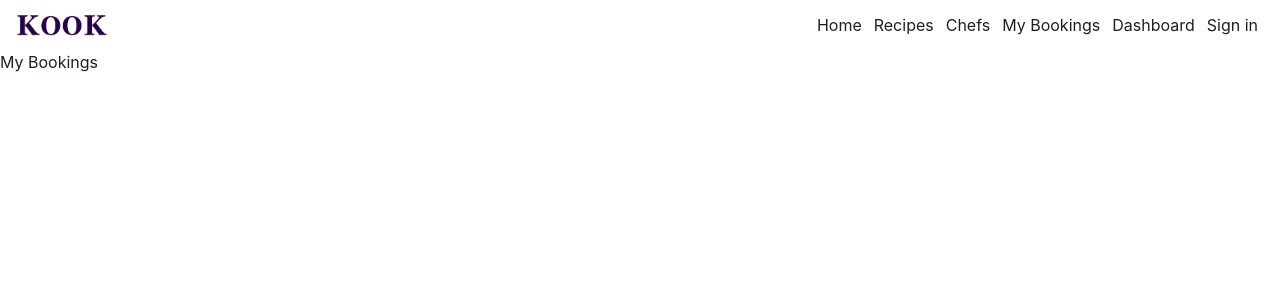
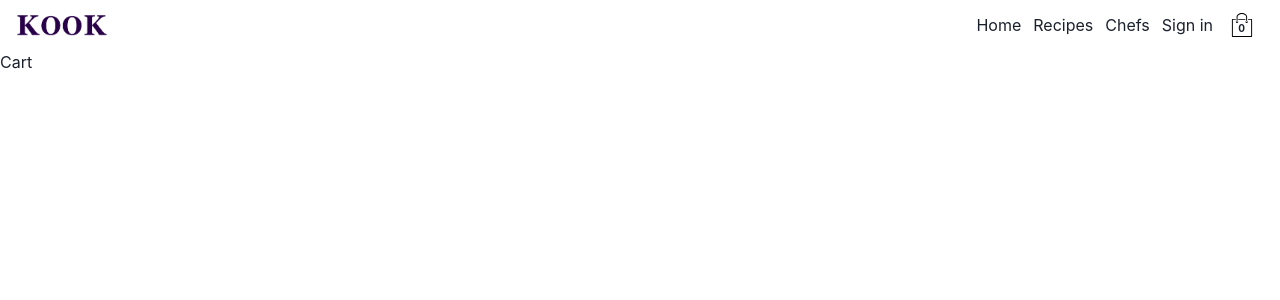
Before and after one commit to cdrmr18/kook-web, a React (Create React App) app: page /bookings in a window 1280 px wide. Shown: the top 300 px of the page. Built offline with nearby package versions, Linux system fonts and the light colour scheme; no server answers; the database is empty.

Commit message:
added cart & cart drop down

```diff
--- /dev/null
+++ b/src/components/cartDropdown/cartDropdown.component.jsx
@@ -0,0 +1,15 @@
+import React from "react";
+import { CartDropDownContainer, CartItems } from "./cartDropdown.styles.jsx";
+import { Button } from "@chakra-ui/react";
+const CartDropdown = () => {
+  return (
+    <CartDropDownContainer>
+      <CartItems></CartItems>
+      <Button mt={4} colorScheme="teal">
+        Checkout
+      </Button>
+    </CartDropDownContainer>
+  );
+};
+
+export default CartDropdown;
--- /dev/null
+++ b/src/components/cartDropdown/cartDropdown.styles.jsx
@@ -0,0 +1,31 @@
+import styled from "styled-components";
+
+export const CartDropDownContainer = styled.div`
+  position: absolute;
+  width: 240px;
+  height: 340px;
+  display: flex;
+  flex-direction: column;
+  padding: 20px;
+  border: 1px solid black;
+  background-color: white;
+  top: 90px;
+  right: 40px;
+  z-index: 5;
+
+  button {
+    margin-top: auto;
+  }
+`;
+
+export const EmptyMessage = styled.span`
+  font-size: 18px;
+  margin: 50px auto;
+`;
+
+export const CartItems = styled.div`
+  height: 240px;
+  display: flex;
+  flex-direction: column;
+  overflow: scroll;
+`;
--- /dev/null
+++ b/src/components/cartIcon/cartIcon.component.jsx
@@ -0,0 +1,18 @@
+import React, { useContext } from "react";
+import { CartIconContainer, ShoppingIcon, ItemCount } from "./cartIcon.styles";
+import { CartContext } from "../../context/cart.context";
+
+const CartIcon = () => {
+  const { showCart, setShowCart } = useContext(CartContext);
+  const handleToggleCart = () => {
+    setShowCart(!showCart);
+  };
+  return (
+    <CartIconContainer onClick={handleToggleCart}>
+      <ShoppingIcon />
+      <ItemCount>0</ItemCount>
+    </CartIconContainer>
+  );
+};
+
+export default CartIcon;
--- /dev/null
+++ b/src/components/cartIcon/cartIcon.styles.jsx
@@ -0,0 +1,23 @@
+import styled from "styled-components";
+
+import { ReactComponent as ShopIcon } from "../../assets/images/shopping-bag.svg";
+
+export const CartIconContainer = styled.div`
+  width: 45px;
+  height: 45px;
+  position: relative;
+  display: flex;
+  align-items: center;
+  justify-content: center;
+  cursor: pointer;
+`;
+export const ShoppingIcon = styled(ShopIcon)`
+  width: 24px;
+  height: 24px;
+`;
+export const ItemCount = styled.span`
+  position: absolute;
+  font-size: 10px;
+  font-weight: bold;
+  bottom: 12px;
+`;
--- /dev/null
+++ b/src/context/cart.context.jsx
@@ -0,0 +1,15 @@
+import { createContext, useState } from "react";
+
+export const CartContext = createContext({
+  cartItems: [],
+  showCart: false,
+  setShowCart: () => {},
+});
+
+export const CartProvider = ({ children }) => {
+  const [showCart, setShowCart] = useState(false);
+
+  const value = { showCart, setShowCart };
+
+  return <CartContext.Provider value={value}>{children}</CartContext.Provider>;
+};
--- a/src/index.js
+++ b/src/index.js
@@ -7,6 +7,7 @@ import { ChakraProvider } from "@chakra-ui/react";
 import { UserProvider } from "./context/user.context";
 import { RecipesProvider } from "./context/recipes.context";
 import { ChefsProvider } from "./context/chefs.context";
+import { CartProvider } from "./context/cart.context";
 import "./index.css";
 import App from "./App";
 
@@ -18,7 +19,9 @@ root.render(
         <UserProvider>
           <RecipesProvider>
             <ChefsProvider>
-              <App />
+              <CartProvider>
+                <App />
+              </CartProvider>
             </ChefsProvider>
           </RecipesProvider>
         </UserProvider>
--- a/src/routes/bookings/bookings.component.jsx
+++ b/src/routes/bookings/bookings.component.jsx
@@ -1,7 +1,7 @@
 import React from "react";
 
 const Bookings = () => {
-  return <div>My Bookings</div>;
+  return <div>Cart</div>;
 };
 
 export default Bookings;
--- a/src/routes/navbar/navbar.component.jsx
+++ b/src/routes/navbar/navbar.component.jsx
@@ -1,6 +1,10 @@
 import React, { Fragment, useContext } from "react";
 import { Outlet } from "react-router-dom";
+import CartIcon from "../../components/cartIcon/cartIcon.component";
+import CartDropdown from "../../components/cartDropdown/cartDropdown.component";
+
 import { UserContext } from "../../context/user.context";
+import { CartContext } from "../../context/cart.context";
 import { signOutUser } from "../../utils/firebase/firebaseUtils";
 import { ReactComponent as Logo } from "../../assets/images/logo.svg";
 import {
@@ -12,6 +16,7 @@ import {
 
 const NavBar = () => {
   const { currentUser } = useContext(UserContext);
+  const { showCart } = useContext(CartContext);
 
   return (
     <Fragment>
@@ -23,14 +28,14 @@ const NavBar = () => {
           <NavbarLink to="/">Home</NavbarLink>
           <NavbarLink to="/recipes">Recipes</NavbarLink>
           <NavbarLink to="/chefs">Chefs</NavbarLink>
-          <NavbarLink to="/bookings">My Bookings</NavbarLink>
-          <NavbarLink to="/dashboard">Dashboard</NavbarLink>
           {currentUser ? (
             <span onClick={signOutUser}>Sign out</span>
           ) : (
             <NavbarLink to="sign-in">Sign in</NavbarLink>
           )}
+          <CartIcon />
         </NavLinksContainer>
+        {showCart && <CartDropdown />}
       </NavbarContainer>
       <Outlet />
     </Fragment>
```
Also changed, not shown: src/assets/images/shopping-bag.svg (added), src/context/bookings.context.jsx (deleted).
